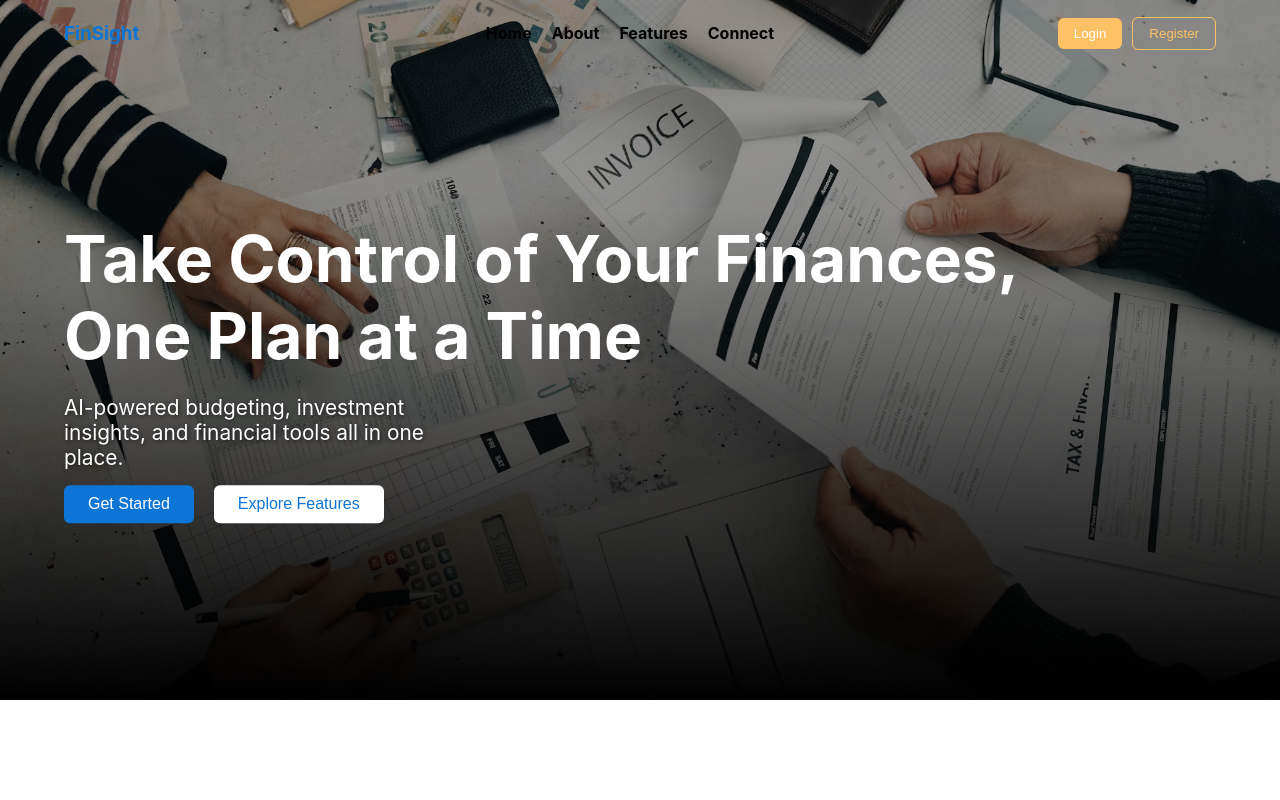
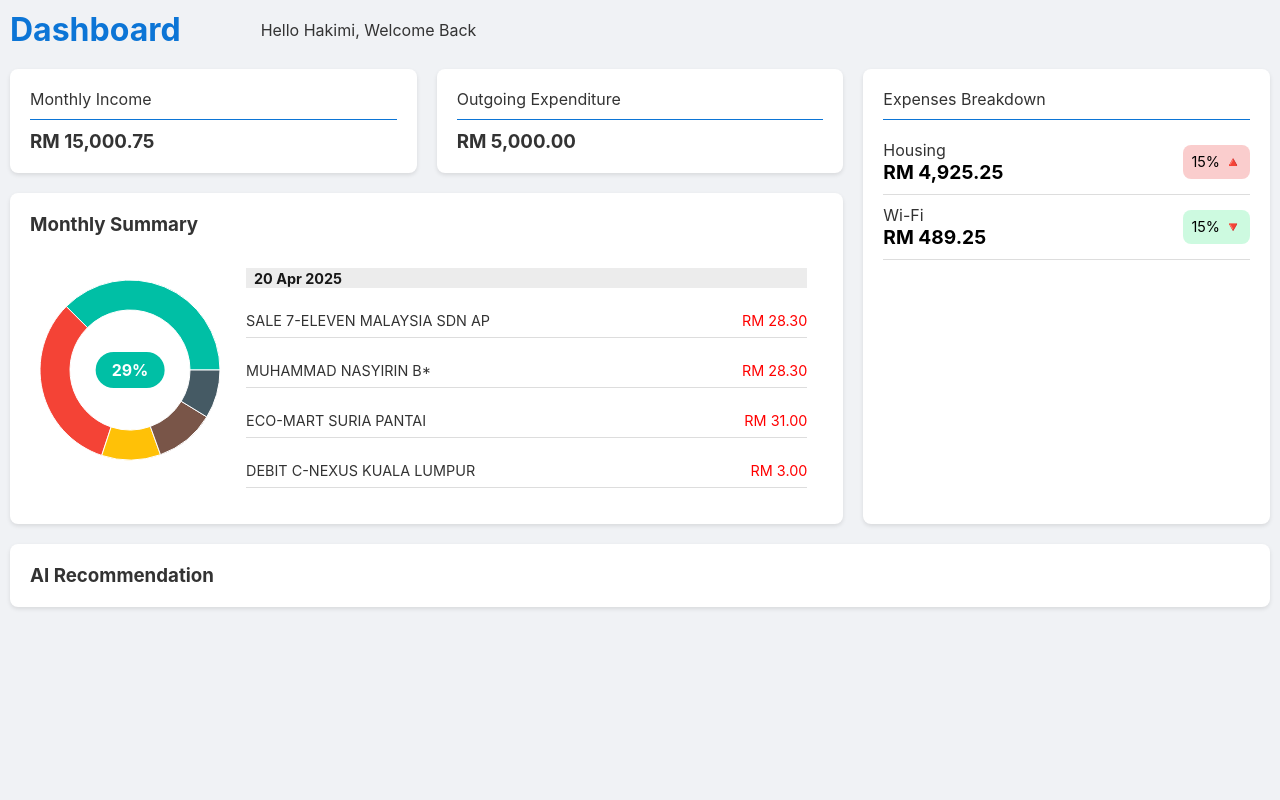
Before and after one commit to kimimhdzr/FinSight, a React (Create React App) app in the folder frontend/: page / in a window 1280 px wide. Shown: the top 800 px of the page. Built offline with nearby package versions, Linux system fonts and the light colour scheme.

Commit message:
done dashboard w/o sidenav and installed 'recharts'

```diff
--- a/frontend/src/App.js
+++ b/frontend/src/App.js
@@ -14,37 +14,39 @@ import SignIn from "./Auth/SignIn";
 import SignUp from "./Auth/SignUp";
 import NavBar from "./components/NavBar"; // Navbar component for navigation
 import Footer from "./components/Footer";
+import Dashboard from "./Dashboard/Dashboard";
 
-const AppWrapper = () => {
-  const location = useLocation();
-  const hideNavbarRoutes = ["/login", "/register"]; // Add '/register' if you make one
+// const AppWrapper = () => {
+//   const location = useLocation();
+//   const hideNavbarRoutes = ["/login", "/register"]; // Add '/register' if you make one
 
-  const shouldHideNavbar = hideNavbarRoutes.includes(location.pathname);
+//   const shouldHideNavbar = hideNavbarRoutes.includes(location.pathname);
 
-  return (
-    <div className="App">
-      {!shouldHideNavbar && <NavBar />}
-      <div className="main-content">
-        <Routes>
-          <Route path="/" element={<Home />} />
-          <Route path="/home" element={<Home />} />
-          <Route path="/about" element={<About />} />
-          <Route path="/connect" element={<Connect />} />
-          <Route path="/features" element={<Features />} />
-          <Route path="/login" element={<SignIn />} />
-          <Route path="/register" element={<SignUp />} />
-        </Routes>
-      </div>
-      <Footer /> {/* Footer added here */}
-    </div>
-  );
-};
+//   return (
+//     <div className="App">
+//       {!shouldHideNavbar && <NavBar />}
+//       <div className="main-content">
+//         <Routes>
+//           <Route path="/" element={<Home />} />
+//           <Route path="/home" element={<Home />} />
+//           <Route path="/about" element={<About />} />
+//           <Route path="/connect" element={<Connect />} />
+//           <Route path="/features" element={<Features />} />
+//           <Route path="/login" element={<SignIn />} />
+//           <Route path="/register" element={<SignUp />} />
+//         </Routes>
+//       </div>
+//       <Footer /> {/* Footer added here */}
+//     </div>
+//   );
+// };
 
 const App = () => {
   return (
-    <Router>
-      <AppWrapper />
-    </Router>
+    // <Router>
+    //   <AppWrapper />
+    // </Router>
+    <Dashboard />
   );
 };
 
--- a/frontend/src/Dashboard/dashboard.css
+++ b/frontend/src/Dashboard/dashboard.css
@@ -0,0 +1,238 @@
+:root {
+    --line: #0c75d6;
+    --font-color: #0c75d6;
+    --black: #000;
+    --red: rgba(233, 30, 30, 0.22);
+    --green: rgba(30, 233, 115, 0.22);
+  }
+
+  /* Global Reset */
+  * {
+    margin: 0;
+    padding: 0;
+    box-sizing: border-box;
+  }
+
+  body {
+    min-height: 100dvh;
+    background-color: #f0f2f5;
+    color: #333;
+  }
+
+  /* Header Section */
+  .dashboard-header {
+    display: flex;
+    gap: 5rem;
+    align-items: center;
+    margin: 10px;
+  }
+
+  .dashboard-header h1 {
+    color: var(--font-color);
+  }
+
+  /* Layout Grid */
+  .stats {
+    display: grid;
+    grid-template-columns: repeat(3, 1fr);
+    grid-template-areas:
+      "income expenditure expenses"
+      "summary summary expenses";
+  }
+
+  /* Card Area Mapping */
+  .card.income {
+    grid-area: income;
+  }
+
+  .card.expenditure {
+    grid-area: expenditure;
+  }
+
+  .card.expenses {
+    grid-area: expenses;
+  }
+
+  .card.summary {
+    grid-area: summary;
+  }
+
+  /* Card Styling */
+  .card {
+    background-color: #fff;
+    border-radius: 8px;
+    box-shadow: 0 2px 4px rgba(0, 0, 0, 0.1);
+    padding: 20px;
+    margin: 10px;
+    text-align: left;
+    flex: 1;
+    min-width: 250px;
+  }
+
+  .card p {
+    margin-bottom: 10px;
+    padding-bottom: 10px;
+    border-bottom: var(--line) solid 1px;
+  }
+
+  .card-header {
+    font-size: 1.5em;
+    margin-bottom: 10px;
+  }
+
+  /* Expense Breakdown */
+  .expense-list {
+    text-align: left;
+  }
+
+  .expense-item {
+    align-items: center;
+    padding: 10px 0;
+    display: flex;
+    justify-content: space-between;
+    border-bottom: 1px solid #ddd;
+  }
+
+  .amount {
+    font-size: 1.2em;
+    color: var(--black);
+    font-weight: bold;
+    width: 100%;
+  }
+
+  .expense-item span {
+    font-size: 0.9em;
+    color: var(--black);
+    border-radius: 8px;
+    padding: 8px;
+  }
+
+  .up {
+    background-color: var(--red);
+  }
+
+  .down {
+    background-color: var(--green);
+  }
+
+  /* Chart and Transaction Section */
+  .chart-transaction {
+    display: flex;
+    flex-direction: column;
+    gap: 1rem;
+  }
+
+  .chart-section {
+    display: flex;
+    align-items: center;
+  }
+
+  .donut-chart {
+    position: relative;
+    width: 200px;
+    height: 200px;
+  }
+
+  .center-text {
+    position: absolute;
+    top: 50%;
+    left: 50%;
+    transform: translate(-50%, -50%);
+    background: #00bfa5;
+    color: white;
+    padding: 0.5rem 1rem;
+    border-radius: 999px;
+    font-weight: bold;
+  }
+
+  /* Transaction Table */
+  .transaction-list {
+    display: flex;
+    flex-direction: column;
+    gap: 1rem;
+    margin-top: 1rem;
+    border-radius: 8px;
+    padding: 1rem;
+    background-color: #ffffff;
+    width: 100%;
+  }
+
+  .transaction-date {
+    font-size: 0.9em;
+    color: #181818;
+    background-color: #ececec;
+    width: 100%;
+    padding: 0.1rem 0.5rem;
+  }
+
+  .transaction-table {
+    width: 100%;
+    border-collapse: collapse;
+  }
+
+  .transaction-table td {
+    padding: 0.5rem 0;
+    font-size: 0.9em;
+  }
+
+  .transaction-table tr {
+    border-bottom: 1px solid #ddd;
+  }
+
+  .transaction-name {
+    text-align: left;
+    word-break: break-word;
+    max-width: 60%;
+  }
+
+  .tx-amount {
+    text-align: right;
+    color: red;
+    white-space: nowrap;
+  }
+
+  /* Responsive Adjustments */
+  @media (max-width: 768px) {
+    .dashboard-header {
+      display: flex;
+      flex-direction: column;
+      margin-bottom: 10px;
+      gap: 0rem;
+    }
+
+    .chart-section {
+      flex-direction: column;
+      align-items: center;
+    }
+
+    .donut-chart {
+      margin-top: 2rem;
+    }
+
+    .card {
+      min-width: 90%;
+    }
+
+    .stats {
+      grid-template-columns: 1fr;
+      grid-template-areas:
+        "income"
+        "expenditure"
+        "expenses"
+        "summary";
+    }
+
+    .transaction-table td {
+      display: block;
+      width: 100%;
+    }
+
+    .tx-amount {
+      text-align: right;
+    }
+
+    .transaction-table tr {
+      display: flex;
+      justify-content: space-between;
+    }
+  }
--- a/frontend/src/Dashboard/dashboard.jsx
+++ b/frontend/src/Dashboard/dashboard.jsx
@@ -0,0 +1,128 @@
+import React from "react";
+import { PieChart, Pie, Cell } from "recharts";
+import "./Dashboard.css"; // CSS styling
+
+// Pie chart data
+const pieData = [
+  { name: "Other Expenses", value: 567.5, color: "#00bfa5" },
+  { name: "Food & Beverages", value: 489.81, color: "#f44336" },
+  { name: "Shopping", value: 160.1, color: "#ffc107" },
+  { name: "Home & Property", value: 162.9, color: "#795548" },
+  { name: "Transportation", value: 132.0, color: "#455a64" },
+];
+
+// Recent transactions list
+const transactions = [
+  { name: "SALE 7-ELEVEN MALAYSIA SDN AP", amount: 28.3 },
+  { name: "MUHAMMAD NASYIRIN B*", amount: 28.3 },
+  { name: "ECO-MART SURIA PANTAI", amount: 31.0 },
+  { name: "DEBIT C-NEXUS KUALA LUMPUR", amount: 3.0 },
+];
+
+const Dashboard = () => {
+  return (
+    <div className="content">
+      {/* Main Dashboard Content */}
+      <div className="dashboard">
+        {/* Header */}
+        <header className="dashboard-header">
+          <h1>Dashboard</h1>
+          <span>Hello Hakimi, Welcome Back</span>
+        </header>
+
+        {/* Statistics cards */}
+        <div className="stats">
+          {/* Income Card */}
+          <div className="card income">
+            <p>Monthly Income</p>
+            <h3>RM 15,000.75</h3>
+          </div>
+
+          {/* Expenditure Card */}
+          <div className="card expenditure">
+            <p>Outgoing Expenditure</p>
+            <h3>RM 5,000.00</h3>
+          </div>
+
+          {/* Expenses Breakdown */}
+          <div className="card expenses">
+            <p>Expenses Breakdown</p>
+            <div className="expense-list">
+              <div className="expense-item">
+                <div className="category">
+                  Housing
+                  <div className="amount">RM 4,925.25</div>
+                </div>
+                <span className="change up">15% 🔺</span>
+              </div>
+              <div className="expense-item">
+                <div className="category">
+                  Wi-Fi
+                  <div className="amount">RM 489.25</div>
+                </div>
+                <span className="change down">15% 🔻</span>
+              </div>
+            </div>
+          </div>
+
+          {/* Monthly Summary with Chart and Transactions */}
+          <div className="card summary">
+            <h3>Monthly Summary</h3>
+            <div className="placeholder">
+              <div className="chart-transaction">
+                <div className="chart-section">
+                  {/* Donut Chart */}
+                  <div className="donut-chart">
+                    <PieChart width={200} height={200}>
+                      <Pie
+                        data={pieData}
+                        dataKey="value"
+                        cx="50%"
+                        cy="50%"
+                        innerRadius={60}
+                        outerRadius={90}
+                        paddingAngle={0}
+                      >
+                        {pieData.map((entry, index) => (
+                          <Cell key={`cell-${index}`} fill={entry.color} />
+                        ))}
+                      </Pie>
+                    </PieChart>
+                    <div className="center-text">29%</div>
+                  </div>
+
+                  {/* Transactions List */}
+                  <div className="transaction-list">
+                    <h5 className="transaction-date">20 Apr 2025</h5>
+                    {transactions.map((transaction, index) => (
+                      <table className="transaction-table" key={index}>
+                        <tbody>
+                          <tr>
+                            <td className="transaction-name">
+                              {transaction.name}
+                            </td>
+                            <td className="tx-amount">
+                              RM {transaction.amount.toFixed(2)}
+                            </td>
+                          </tr>
+                        </tbody>
+                      </table>
+                    ))}
+                  </div>
+                </div>
+              </div>
+            </div>
+          </div>
+        </div>
+
+        {/* AI Recommendation section */}
+        <div className="card ai-recommendation">
+          <h3>AI Recommendation</h3>
+          <div className="placeholder"></div>
+        </div>
+      </div>
+    </div>
+  );
+};
+
+export default Dashboard;
--- /dev/null
+++ b/package.json
@@ -0,0 +1,5 @@
+{
+  "dependencies": {
+    "recharts": "^2.15.3"
+  }
+}
```
Also changed, not shown: 2 other files (tests, documents, lock files or other folders).
